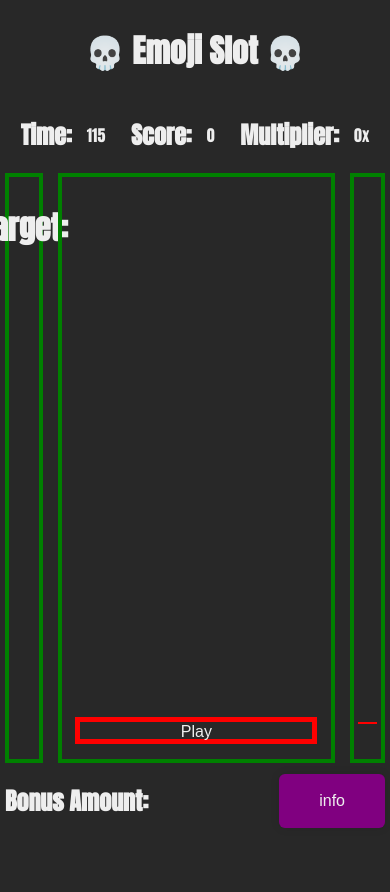
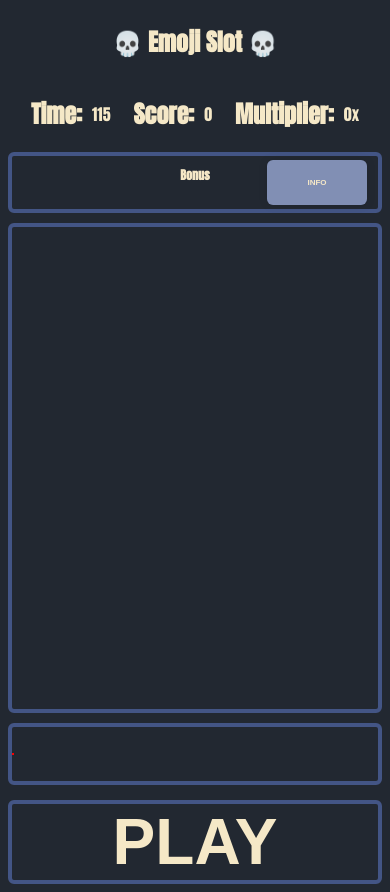
Before and after one commit to onelin88/Emoji-Slot, a plain HTML site: page index.html in a window 390 px wide. Before the commit the page ends 844 px from the top, so only its background shows below. Drawn offline with Linux system fonts and the light colour scheme.

Commit message:
many many updates

```diff
--- a/css/style.css
+++ b/css/style.css
@@ -1,12 +1,32 @@
 * {
     box-sizing: border-box;
+    /* font-size: 12px; */
 }
 
+:root {
+    /* --color1: #363062; */
+    --color1: #222831;
+    --color2: #435585;
+    --textcolor: #F5E8C7;
+}
+
+@keyframes blinking {
+    0% {
+      opacity: 0;
+    }
+    50% {
+      opacity: 0.8;
+    }
+    100% {
+      opacity: 0;
+    }
+  }
+
 body {
-    background: #282828;
+    background: var(--color1);
     font-family: 'Anton', sans-serif;
-    color: #EEEEEE;
-    margin: 5px;
+    color: #F5E8C7;
+    text-align: center;
 }
 
 header {
@@ -19,7 +39,6 @@ header {
 
 #gameSummary {
     display: flex;
-    gap: 10px;
     align-items: center;
     justify-content: space-evenly;
 }
@@ -27,36 +46,51 @@ header {
 #gameSummary > div {
     display: flex;
     align-items: center;
-    gap: 15px;
+    gap: 10px;
 }
 
 #mainFrame {
     display: flex;
     width: 100%;
     height: 70vh;
-    gap: 15px;
+    gap: 10px;
 }
 
 #targetBountySection {
-    border: 4px solid green;
+    border: 4px solid var(--color2);
+    border-radius: 6px;
     width: 10%;
     height: 100%;
     display: flex;
     flex-direction: column;
-    justify-content: flex-start;
-    align-items: center;
+    font-size: 2em;
+    #targetBounty {
+        font-size: 3em;
+    }
 }
 
-#targetBountySection > h2 {
-    font-size: 2em;
+.targetBounty {
+    height: 40%;
+    width: 100%;
+    text-align: center;
 }
 
-#targetBounty {
-    font-size: 5em;
+.bonus {
+    height: 40%;
+    width: 100%;
+    text-align: center;
+}
+
+.info {
+    height: 20%;
+    width: 100%;
+    align-self: center;
+    text-align: center;
 }
 
 #targetsSection {
-    border: 4px solid green;
+    border: 4px solid var(--color2);
+    border-radius: 6px;
     width: 80%;
     height: 100%;
     display: flex;
@@ -66,39 +100,9 @@ header {
     flex-direction: column;
 }
 
-#targetButtons {
-    display: flex;
-    width: 100%;
-    justify-content: center;
-    align-items: center;
-}
-
-#play {
-    width: 90%;
-    height: 90%;
-    border: 5px solid red;
-    background: transparent;
-    color: #EEEEEE;
-    font-size: 1em;
-}
-
-#play:hover {
-    background: red;
-}
-
-/* #targetTable {
-    width: 100%;
-    height: 90%;
-    display: flex;
-    flex-wrap: wrap;
-    justify-content: center;
-    align-items: center;
-    font-size: 4em;
-} */
-
 #targetTable {
     width: 100%;
-    height: 90%;
+    height: 95%;
     display: grid;
     justify-content: center;
     align-items: center;
@@ -106,20 +110,12 @@ header {
     font-size: 3em;
 }
 
-/* #targetsSection > #targetTable > div {
+#progessSection {
     display: flex;
-    width: 18%;
-    height: 18%;
-    justify-content: center;
-    align-items: center;
-    border: 1px solid grey;
-} */
-
-#prorgessSection {
-    display: flex;
-    border: 4px solid green;
+    border: 4px solid var(--color2);
+    border-radius: 6px;
     width: 10%;
-    height: auto;
+    height: 100%;
     justify-content: center;
     align-items: flex-end;
 }
@@ -127,7 +123,7 @@ header {
 #progressBar {
     border: 1px solid red;
     width: 70%;
-    height: 0%;
+    /* height: 0%; */
     background-color: red;
     margin: 35px 0;
 }
@@ -136,35 +132,51 @@ footer {
     display: flex;
     justify-content: center;
     align-items: center;
-    font-size: 1em;
+    margin-top: 5px;
 }
 
-footer > section {
-    width: 90%;
+#targetButtons {
+    display: flex;
+    width: 100%;
+    justify-content: center;
+    align-items: center;
 }
 
-footer > #info {
-    align-self: center;
-    justify-self: flex-end;
+#info {
+    /* align-self: flex-end;
+    justify-self: flex-end; */
+    font-size: 1em;
+    font-weight: bold;
 }
 
-#refreshFrame {
-    width: 75%;
-    height: 50px;
-    background: #53FC18;
-    color: black;
+#play {
+    width: 100%;
+    height: 100%;
+    border: 4px solid var(--color2);
+    background: transparent;
+    color: var(--textcolor);
+    font-size: 4em;
+    font-weight: bold;
+    border-radius: 6px;
+    height: 10vh;
+    margin-top: 10px;
+}
+
+#play:hover {
+    background: #818FB4;
+    border: #818FB4;
 }
 
 .showPopup {
     padding: 18px 40px;
-    background-color: purple;
+    background-color: #818FB4;
     border: none;
     outline: none;
     border-radius: 6px;
     box-shadow: 0 0 10px rgba(0, 0, 0, .1);
     cursor: pointer;
     font-size: 1em;
-    color: #EEEEEE;
+    color: var(--textcolor);
 }
 
 .popUpContainer {
@@ -203,9 +215,78 @@ footer > #info {
 .popUpBox button {
     width: 100%;
     height: 10%;
-    background-color: purple;
+    background-color: #818FB4;
     border-radius: 6px;
     border: none;
     outline: none;
-    color: #EEEEEE;
+    color: var(--textcolor);
 }
+
+@media only screen and (max-width: 750px) {
+    /* body {
+        background: black;
+    } */
+
+    header {
+        display: flex;
+        width: 100%;
+        justify-content: center;
+        align-items: center;
+        font-size: 0.75em;
+    }
+
+    #mainFrame {
+        display: flex;
+        flex-direction: column;
+        height: 75vh;
+        width: 100%;
+    }
+
+    #targetBountySection {
+        display: flex;
+        flex-direction: row;
+        height: 10%;
+        width: 100%;
+        font-size: 0.5em;
+    }
+
+    .targetBounty {
+        display: flex;
+        align-items: center;
+        justify-content: center;
+        height: 100%;
+        font-size: 2em;
+        text-align: center;
+        h2 {
+            display: none;
+            font-size: 1em;
+        }
+        #targetBounty {
+            font-size: 2.5em;
+        }
+    }
+
+    .info {
+        display: flex;
+        justify-content: center;
+        align-items: center;
+    }
+
+    #targetsSection {
+        width: 100%;
+        height: 80%;
+    }
+
+    #progessSection {
+        height: 10%;
+        width: 100%;
+        display: flex;
+        justify-content: flex-start;
+        align-items: center;
+        #progressBar {
+            width: 0%;
+            height: 70%;
+            margin: 0;
+        }
+    }
+}
--- a/index.html
+++ b/index.html
@@ -33,14 +33,20 @@
     </section>
     <section id="mainFrame">
         <section id="targetBountySection">
-            <h2>Target: </h1>
-            <span id="targetBounty"></span>
+            <section class="targetBounty">
+                <h2>Target</h1>
+                <span id="targetBounty"></span>
+            </section>
+            <section class="bonus">
+                <h2>Bonus</h2>
+                <span id="bonusWin"></span>
+            </section>
+            <section class="info">
+                <button id="info" class="showPopup">INFO</button>
+            </section>
         </section>
         <section id="targetsSection">
             <section id="targetTable"></section>
-            <section id="targetButtons">
-                <button id="play">Play</button>
-            </section>
             <div class="popUpContainer">
                 <div class="popUpBox">
                     <h1>Emoji Slot Information</h1>
@@ -56,18 +62,15 @@
                 </div>
             </div>
         </section>
-        <section id="prorgessSection">
+        <section id="progessSection">
             <div id="progressBar"></div>
         </section>
     </section>
 
     <footer>
-        <section>
-            <h2>Bonus Amount: </h2>
-            <span id="bonusWin"></span>
+        <section id="targetButtons">
+            <button id="play">PLAY</button>
         </section>
-
-        <button id="info" class="showPopup">info</button>
     </footer>
     <script type="text/javascript" src="js/main.js"></script>
 </body>
```
Also changed, not shown: js/main.js (+105 -30 lines).
